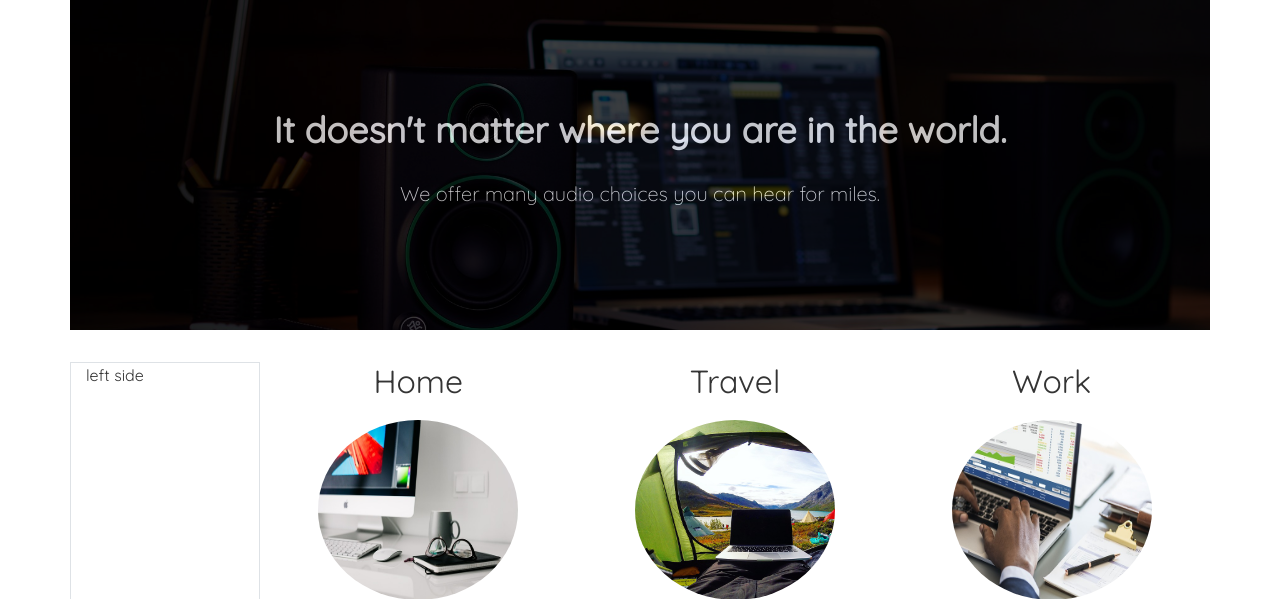
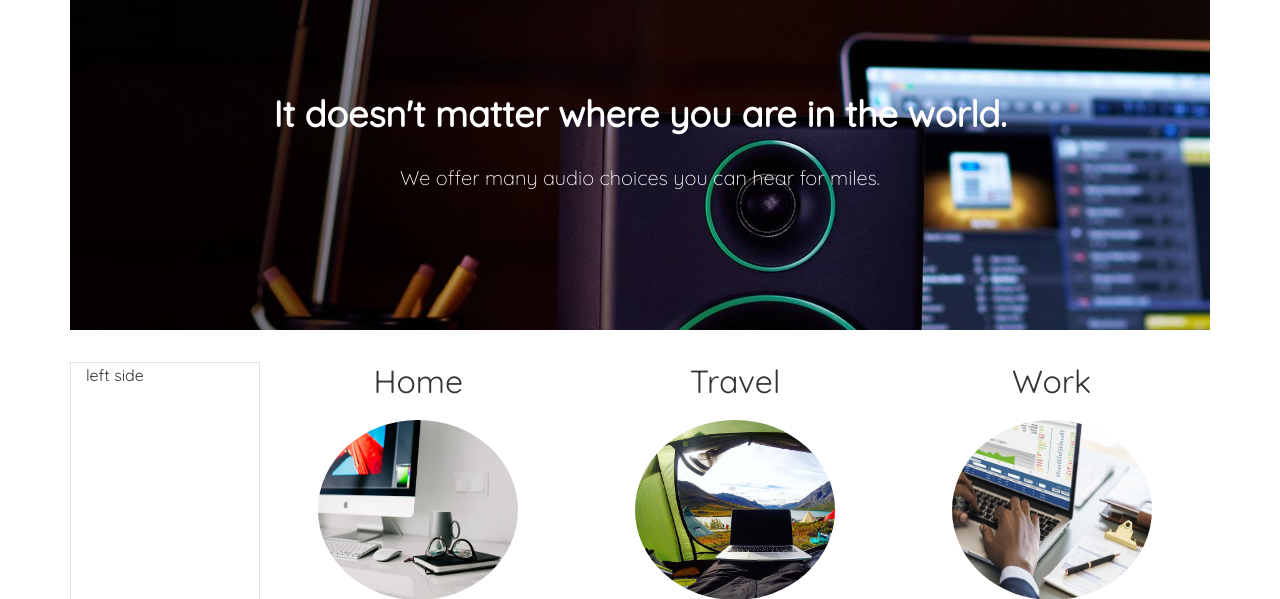
Before and after one commit to GWGweb-projectgroup/practice-project, a PHP site: page /audio.html in a window 1280 px wide. Shown: the part 56-655 px from the top of the page. Run offline with PHP 8.4, Linux system fonts and the light colour scheme; some libraries are stand-ins or nearby versions.

Commit message:
Remove .overshadow element & styles

```diff
--- a/accessories.html
+++ b/accessories.html
@@ -66,12 +66,10 @@
   <div class="container">
     <div class="row">
       <div class="page-banner banner-audio col-12">
-        <div class="overshadow">
           <div class="caption">
             <h1 class="font-weight-bold">It doesn't matter where you are in the world.</h1>
             <p class="lead">We offer many audio choices you can hear for miles.</p>
           </div>
-        </div>
       </div>
 
       <div class="col-2 border">
--- a/audio.html
+++ b/audio.html
@@ -66,12 +66,10 @@
   <div class="container">
     <div class="row">
       <div class="page-banner banner-audio col-12">
-        <div class="overshadow">
           <div class="caption">
             <h1 class="font-weight-bold">It doesn't matter where you are in the world.</h1>
             <p class="lead">We offer many audio choices you can hear for miles.</p>
           </div>
-        </div>
       </div>
 
       <div class="col-2 border">
--- a/computers.html
+++ b/computers.html
@@ -68,12 +68,10 @@
   <div class="container">
     <div class="row">
       <div class="page-banner banner-computer col-12">
-        <div class="overshadow">
           <div class="caption">
             <h1 class="font-weight-bold">It doesn't matter where you are in the world.</h1>
             <p class="lead">We offer many computer choices that fit your lifestyle.</p>
           </div>
-        </div>
       </div>
 
       <div class="col-2 border">
--- a/css/products.css
+++ b/css/products.css
@@ -5,7 +5,7 @@
 
 .banner-audio {
   background: url(../img/products/audio_setup.jpg);
-  background-size: cover;
+  /* background-size: cover; */
 }
 
 
@@ -24,14 +24,6 @@
 .caption h1,
 .caption p {
   color: #fff;
-}
-
-.overshadow {
-  margin: 0 -15px;
-  background: black;
-  opacity: .75;
-  padding: 1rem 0 2rem;
-  height: var(--mainpage-bannerheight);
 }
 
 .product-card .card-img-top {
```
